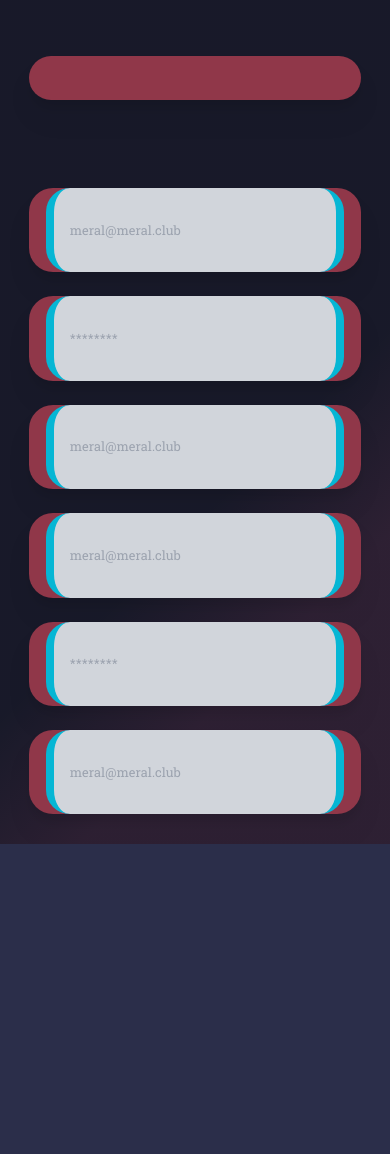
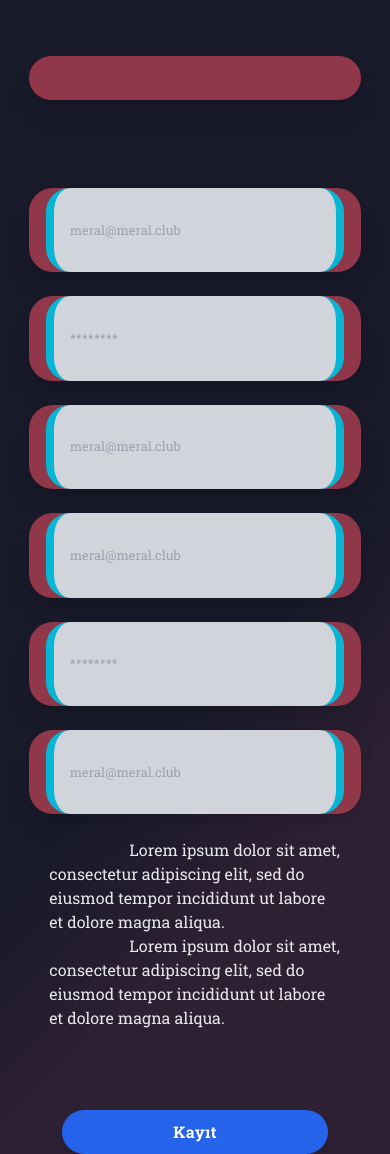
Before and after one commit to xdivayze/meralcord-og, a React (Create React App) app in the folder frontend/: page /register in a window 390 px wide. Before the commit the page ends 844 px from the top, so only its background shows below. Built offline with nearby package versions, Linux system fonts and the light colour scheme.

Commit message:
added register

```diff
--- a/frontend/src/Components/Home/Home.tsx
+++ b/frontend/src/Components/Home/Home.tsx
@@ -1,6 +1,6 @@
 import LongBar from "./LongBar"
 import { ObeseBar, TextfieldTypes } from "./ObeseBar"
-import SubmitButton from "./SubmitButton"
+import { SubmitButton, SubmitText } from "./SubmitButton"
 import TextSpace from "./TextSpace"
 
 const Home = () => {
@@ -21,7 +21,14 @@ const Home = () => {
               <ObeseBar text="********" type={TextfieldTypes.password} />
             </div>
           </div>
-          <SubmitButton text="Giriş" />
+          <div className="w-full h-full flex flex-col items-end">
+            <div className="w-full md:w-1/2 flex flex-col items-end">
+
+              <SubmitButton text="Giriş" />
+            </div>
+
+            <SubmitText prehigh="Beni cefadan bıktıran yâr" high="cefa etmekten" posthigh="bıkmaz mı?" />
+          </div>
         </div>
         <div className="w-full md:w-[40%] md:mt-6 mt-16 flex md:justify-start justify-center">
           <TextSpace />
--- a/frontend/src/Components/Home/SubmitButton.tsx
+++ b/frontend/src/Components/Home/SubmitButton.tsx
@@ -1,17 +1,23 @@
 const SubmitButton = ({ text }: { text: string }) => {
   return (
-    <div className="mt-20 w-full flex flex-col items-end ">
-      <div className=" w-full md:w-1/2 flex flex-col items-center">
-        <button className="w-[80%] h-11 bg-blue-600 rounded-3xl drop-shadow-md hover:drop-shadow-xl transition ease-in-out delay-150 hover:-translate-y-1
+
+    <div className=" w-full flex mt-20 flex-col items-center">
+      <button className="w-[80%] h-11 bg-blue-600 rounded-3xl drop-shadow-md hover:drop-shadow-xl transition ease-in-out delay-150 hover:-translate-y-1
           hover:scale-110 hover:bg-indigo-500 duration-300 text-white font-roboto-slab text-center md:text-xl tracking-wide text-base font-bold">{text}</button>
-      </div>
-      <div className="md:mt-1 text-gray-300 w-full md:w-1/2 flex flex-col items-center font-roboto-slab text-center md:text-base mt-5 text-2xs">
-        <p>
-          Beni cefadan bıktıran yâr cefa etmekten <a className="text-blue-500 hover:text-blue-700" href="https://meral.club" target="_blank">bıkmaz</a> mı?
-        </p>
-      </div>
+    </div>
+
+  )
+}
+
+const SubmitText = ({ prehigh, high, posthigh }: { prehigh: string, high: string, posthigh: string }) => {
+  return (
+
+    <div className="md:mt-1 text-gray-300 w-full md:w-1/2 flex flex-col items-center font-roboto-slab text-center md:text-base  text-2xs">
+      <p>
+        {prehigh} <a className="text-blue-500 hover:text-blue-700" href="https://meral.club" target="_blank">{high}</a> {posthigh}
+      </p>
     </div>
   )
 }
 
-export default SubmitButton
+export { SubmitButton, SubmitText }
--- a/frontend/src/Components/Register/Register.tsx
+++ b/frontend/src/Components/Register/Register.tsx
@@ -1,7 +1,16 @@
 import LongBar from "../Home/LongBar"
 import { ObeseBar, TextfieldTypes } from "../Home/ObeseBar"
-import SubmitButton from "../Home/SubmitButton"
-import TextSpace from "../Home/TextSpace"
+import { SubmitButton } from "../Home/SubmitButton"
+
+const TextSpace = () => {
+  return (
+    <div className="font-roboto-slab text-gray-200 md:text-xl text-base text-left ml-5 mr-5 mt-6" >
+      <p className="indent-20">     Lorem ipsum dolor sit amet, consectetur adipiscing elit, sed do eiusmod tempor incididunt ut labore et dolore magna aliqua. </p>
+      <p className="indent-20">     Lorem ipsum dolor sit amet, consectetur adipiscing elit, sed do eiusmod tempor incididunt ut labore et dolore magna aliqua. </p>
+
+    </div>
+  )
+}
 
 const Register = () => {
   return (
@@ -10,16 +19,19 @@ const Register = () => {
         <LongBar />
       </div>
       <div className="flex-col md:flex-row flex w-[85%] mt-16">
-        <div className="md:w-[70%] w-full h-full items-center flex flex-col">
+        <div className="md:w-1/3 w-full h-full items-center flex flex-col order-1">
           <div className="w-full items-end flex flex-col">
             <ObeseBar text="meral@meral.club" type={TextfieldTypes.text} />
             <ObeseBar text="********" type={TextfieldTypes.password} />
             <ObeseBar text="meral@meral.club" type={TextfieldTypes.text} />
           </div>
         </div>
-        <div className="md:w-[70%] w-full h-full items-center flex flex-col">
+        <div className="md:w-1/3 w-full h-full items-center flex flex-col md:order-2 order-3 ">
+          <TextSpace />
+
+          <SubmitButton text="Kayıt" />
         </div>
-        <div className="md:w-[70%] w-full h-full items-center flex flex-col">
+        <div className="md:w-1/3 w-full h-full items-center flex flex-col md:order-3 order-2">
           <div className="w-full items-end flex flex-col">
             <ObeseBar text="meral@meral.club" type={TextfieldTypes.text} />
             <ObeseBar text="********" type={TextfieldTypes.password} />
```
